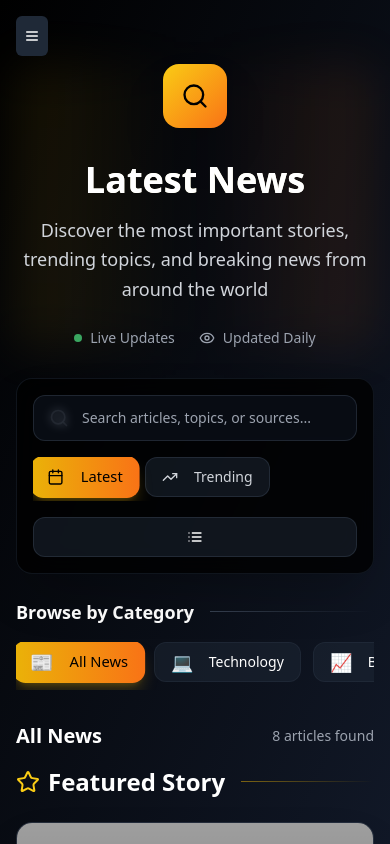
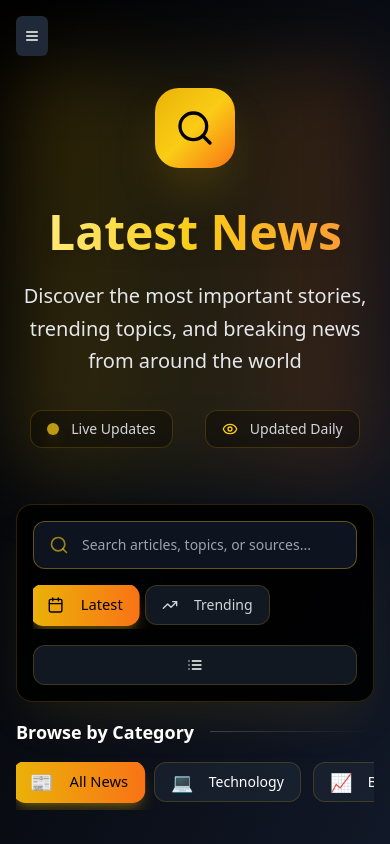
Before and after one commit to DSuper03/zynvo, a Next.js app: page /news in a window 390 px wide. Built offline with nearby package versions, Linux system fonts and the light colour scheme; grey boxes are pictures that could not be loaded.

Commit message:
update: updted the theme in the new app to match the aop theme

```diff
--- a/src/app/news/page.tsx
+++ b/src/app/news/page.tsx
@@ -1,4 +1,11 @@
-/* eslint-disable @typescript-eslint/no-explicit-any */
+/**
+
+ @author SwarnenduG07,
+ @description: The main page the /new route hjer we are shing all the ads in a beautiful way . now we are opatiign ion dummy data and we are using the constants/news.ts file to get the data and the categories and the styles for the news page
+ @todo Need to creatye agentic backend for the new app for  where we will fetch the news and the categories
+ */
+
+
 'use client';
 
 import React, { useState, useEffect } from 'react';
@@ -9,26 +16,22 @@ import Image from "next/legacy/image";
 import Link from 'next/link';
 
 import { NewsArticle, NEWS_CATEGORIES, CATEGORY_STYLES, MOCK_NEWS_DATA } from '@/constants/news';
+import { Input } from '@/components/ui/input';
 
-/**
- * News Page Component - Displays news articles with filtering and search functionality
- */
+
 const NewsPage: React.FC = () => {
   const [activeCategory, setActiveCategory] = useState('all');
   const [searchQuery, setSearchQuery] = useState('');
-  const [sortBy, setSortBy] = useState('latest'); // 'latest', 'trending', 'popular'
+  const [sortBy, setSortBy] = useState('latest');
   const [isGridView, setIsGridView] = useState(true);
   const [newsData, setNewsData] = useState<NewsArticle[]>([]);
   const [loading, setLoading] = useState(true);
 
-  /**
-   * Load news data on component mount
-   */
   useEffect(() => {
-    // Simulate API call
+
     const loadNews = async () => {
       setLoading(true);
-      // Simulate network delay
+
       setTimeout(() => {
         setNewsData(MOCK_NEWS_DATA);
         setLoading(false);
@@ -38,9 +41,7 @@ const NewsPage: React.FC = () => {
     loadNews();
   }, []);
 
-  /**
-   * Filter news articles based on search query and category
-   */
+
   const filteredNews = newsData.filter(article => {
     const matchesSearch = article.title.toLowerCase().includes(searchQuery.toLowerCase()) ||
                          article.description.toLowerCase().includes(searchQuery.toLowerCase());
@@ -48,24 +49,19 @@ const NewsPage: React.FC = () => {
     return matchesSearch && matchesCategory;
   });
 
-  /**
-   * Sort filtered news based on selected sorting criteria
-   */
+
   const sortedNews = [...filteredNews].sort((a, b) => {
     switch (sortBy) {
       case 'latest':
         return new Date(b.publishedAt).getTime() - new Date(a.publishedAt).getTime();
       case 'trending':
-        // In a real app, this would sort by engagement metrics
         return (b.readTime || 0) - (a.readTime || 0);
       default:
         return 0;
     }
   });
 
-  /**
-   * Format date for display
-   */
+
   const formatDate = (dateString: string): string => {
     const date = new Date(dateString);
     const now = new Date();
@@ -90,44 +86,43 @@ const NewsPage: React.FC = () => {
 
   return (
     <div className="w-full">
-      <div className=" relative">
-        <div className="absolute inset-0 bg-gradient-to-r from-yellow-500/10 via-transparent to-orange-500/10 rounded-2xl blur-xl"></div>
-        <div className="relative z-10 text-center ">
-          <div className="inline-block mb-4">
-            <div className="flex items-center justify-center size-16 md:size-20 bg-gradient-to-br from-yellow-400 to-orange-500 rounded-2xl shadow-2xl mb-4 mx-auto bg-yellow-600">
-              <Search className="size-7 md:size-10 text-black" />
+              <div className="mb-8 relative">
+        <div className="absolute inset-0 bg-gradient-to-r from-yellow-500/20 via-yellow-400/10 to-orange-500/20 rounded-3xl blur-2xl"></div>
+        <div className="relative z-10 text-center py-6 md:py-10">
+          <div className="inline-block mb-6">
+            <div className="flex items-center justify-center w-20 h-20 md:w-24 md:h-24 bg-gradient-to-br from-yellow-500 via-yellow-400 to-orange-500 rounded-3xl shadow-2xl shadow-yellow-500/25 mb-4 mx-auto animate-pulse-glow">
+              <Search className="w-10 h-10 md:w-12 md:h-12 text-black" />
             </div>
           </div>
-          <h1 className="text-4xl md:text-6xl font-bold bg-gradient-to-r from-white via-yellow-100 to-white bg-clip-text text-transparent mb-4 text-white">
+          <h1 className="text-5xl md:text-7xl font-bold bg-gradient-to-r from-yellow-200 via-yellow-400 to-orange-400 bg-clip-text text-transparent mb-6 drop-shadow-lg">
             Latest News
           </h1>
-          <p className="text-gray-300 text-lg md:text-xl max-w-2xl mx-auto leading-relaxed">
+          <p className="text-gray-200 text-xl md:text-2xl max-w-3xl mx-auto leading-relaxed mb-8">
             Discover the most important stories, trending topics, and breaking news from around the world
           </p>
-          <div className="flex items-center justify-center gap-6 mt-6 text-sm text-gray-400 mb-[30px]">
-            <div className="flex items-center gap-2">
-              <div className="w-2 h-2 bg-green-400 rounded-full animate-pulse"></div>
-              <span>Live Updates</span>
+          <div className="flex items-center justify-center gap-8 text-sm text-gray-300">
+            <div className="flex items-center gap-3 bg-black/30 px-4 py-2 rounded-xl backdrop-blur-sm border border-yellow-500/20">
+              <div className="size-3 bg-yellow-400 rounded-full animate-pulse shadow-lg shadow-yellow-400/50"></div>
+              <span className="font-medium">Live Updates</span>
             </div>
-            <div className="flex items-center gap-2">
-              <Eye className="w-4 h-4" />
-              <span>Updated Daily</span>
+            <div className="flex items-center gap-3 bg-black/30 px-4 py-2 rounded-xl backdrop-blur-sm border border-yellow-500/20">
+              <Eye className="size-4 text-yellow-400" />
+              <span className="font-medium">Updated Daily</span>
             </div>
           </div>
         </div>
       </div>
 
-      {/* Enhanced Search and Filter Bar */}
-      <div className="sticky top-0 z-20 backdrop-blur-lg bg-black/80 border border-gray-800/50 rounded-2xl p-4 md:p-6 mb-6 shadow-2xl">
+      <div className="sticky top-0 z-20 backdrop-blur-lg bg-black/90 border border-yellow-500/20 rounded-2xl p-4 md:p-6 mb-4 shadow-2xl shadow-yellow-500/10">
         <div className="flex flex-col space-y-4 md:space-y-0 md:flex-row md:gap-6 md:items-center">
-          {/* Advanced Search Input */}
+
           <div className="relative flex-grow group">
-            <div className="absolute inset-y-0 left-0 pl-4 flex items-center pointer-events-none">
-              <Search size={20} className="text-gray-400 group-focus-within:text-yellow-400 transition-colors" />
+            <div className="absolute inset-y-0 left-0 pl-4 flex items-center pointer-events-none z-10">
+              <Search size={20} className="text-yellow-400/60 group-focus-within:text-yellow-400 transition-colors" />
             </div>
-            <input
+            <Input
               type="text"
-              className="bg-gray-900/50 border border-gray-700/50 text-white w-full py-3 pl-12 pr-4 rounded-xl text-sm md:text-base focus:outline-none focus:ring-2 focus:ring-yellow-400/50 focus:border-yellow-400/50 transition-all duration-300 backdrop-blur-sm"
+              className="h-12 bg-gray-900/80 border-yellow-500/40 text-white w-full pl-12 pr-4 rounded-xl text-sm md:text-base focus-visible:ring-2 focus-visible:ring-yellow-400/50 focus-visible:border-yellow-400 transition-all duration-300 backdrop-blur-sm placeholder:text-gray-400 hover:border-yellow-500/60 hover:bg-gray-900/90"
               placeholder="Search articles, topics, or sources..."
               value={searchQuery}
               onChange={(e) => setSearchQuery(e.target.value)}
@@ -135,14 +130,13 @@ const NewsPage: React.FC = () => {
             <div className="absolute inset-0 rounded-xl bg-gradient-to-r from-yellow-500/5 to-orange-500/5 opacity-0 group-focus-within:opacity-100 transition-opacity pointer-events-none"></div>
           </div>
 
-          {/* Enhanced Sort Buttons */}
           <div className="flex space-x-2 overflow-x-auto pb-1 md:pb-0 scrollbar-hide">
             <Button
               onClick={() => setSortBy('latest')}
               className={`flex items-center px-4 md:px-6 py-3 rounded-xl text-sm font-medium whitespace-nowrap transition-all duration-300 ${
                 sortBy === 'latest'
-                  ? 'bg-gradient-to-r from-yellow-500 to-orange-500 text-black shadow-lg shadow-yellow-500/25 scale-105'
-                  : 'bg-gray-800/50 text-gray-300 hover:bg-gray-700/50 hover:text-white border border-gray-700/50'
+                  ? 'bg-gradient-to-r from-yellow-500 to-orange-500 text-black shadow-lg shadow-yellow-500/30 scale-105 border-none'
+                  : 'bg-gray-800/60 text-gray-300 hover:bg-yellow-500/10 hover:text-yellow-100 border border-yellow-500/20 hover:border-yellow-500/40'
               }`}
             >
               <Calendar size={16} className="mr-2" />
@@ -153,8 +147,8 @@ const NewsPage: React.FC = () => {
               onClick={() => setSortBy('trending')}
               className={`flex items-center px-4 md:px-6 py-3 rounded-xl text-sm font-medium whitespace-nowrap transition-all duration-300 ${
                 sortBy === 'trending'
-                  ? 'bg-gradient-to-r from-yellow-500 to-orange-500 text-black shadow-lg shadow-yellow-500/25 scale-105'
-                  : 'bg-gray-800/50 text-gray-300 hover:bg-gray-700/50 hover:text-white border border-gray-700/50'
+                  ? 'bg-gradient-to-r from-yellow-500 to-orange-500 text-black shadow-lg shadow-yellow-500/30 scale-105 border-none'
+                  : 'bg-gray-800/60 text-gray-300 hover:bg-yellow-500/10 hover:text-yellow-100 border border-yellow-500/20 hover:border-yellow-500/40'
               }`}
             >
               <TrendingUp size={16} className="mr-2" />
@@ -162,10 +156,10 @@ const NewsPage: React.FC = () => {
             </Button>
           </div>
 
-          {/* Enhanced View Toggle */}
+
           <Button
             onClick={() => setIsGridView(!isGridView)}
-            className="bg-gray-800/50 border border-gray-700/50 text-white p-3 rounded-xl hover:bg-gray-700/50 transition-all duration-300 flex items-center justify-center group"
+            className="bg-gray-800/60 border border-yellow-500/20 text-white p-3 rounded-xl hover:bg-yellow-500/10 hover:border-yellow-500/40 transition-all duration-300 flex items-center justify-center group"
             title={isGridView ? 'Switch to List View' : 'Switch to Grid View'}
           >
             {isGridView ? (
@@ -177,7 +171,7 @@ const NewsPage: React.FC = () => {
         </div>
       </div>
 
-      {/* Enhanced Categories */}
+
       <div className="mb-8">
         <div className="flex items-center gap-4 mb-4">
           <h3 className="text-lg font-semibold text-white">Browse by Category</h3>
@@ -191,8 +185,8 @@ const NewsPage: React.FC = () => {
                 onClick={() => setActiveCategory(category.id)}
                 className={`whitespace-nowrap px-4 md:px-6 py-3 rounded-xl text-sm font-medium transition-all duration-300 group ${
                   activeCategory === category.id
-                    ? 'bg-gradient-to-r from-yellow-500 to-orange-500 text-black shadow-lg shadow-yellow-500/25 scale-105'
-                    : 'bg-gray-800/50 text-white hover:bg-gray-700/50 border border-gray-700/30 hover:border-yellow-500/30 hover:shadow-lg hover:shadow-yellow-500/10'
+                    ? 'bg-gradient-to-r from-yellow-500 to-orange-500 text-black shadow-lg shadow-yellow-500/30 scale-105 border-none'
+                    : 'bg-gray-800/60 text-white hover:bg-yellow-500/10 border border-yellow-500/20 hover:border-yellow-500/40 hover:shadow-lg hover:shadow-yellow-500/20'
                 }`}
               >
                 <span className="text-lg mr-2 group-hover:scale-110 transition-transform inline-block">{category.icon}</span>
@@ -203,7 +197,7 @@ const NewsPage: React.FC = () => {
         </div>
       </div>
 
-      {/* News Grid/List */}
+
       <div className="w-full">
         <div className="flex justify-between items-center mb-4 md:mb-6">
           <h2 className="text-xl md:text-2xl font-bold text-white">
@@ -217,16 +211,14 @@ const NewsPage: React.FC = () => {
         </div>
 
         {loading ? (
-          // Enhanced Loading skeletons
           <div className="space-y-8">
-            {/* Featured Article Skeleton */}
             <div className="relative group">
-              <div className="bg-gradient-to-br from-gray-800/50 to-gray-900/50 backdrop-blur-sm rounded-2xl overflow-hidden border border-gray-700/50 shadow-2xl">
+              <div className="bg-gradient-to-br from-gray-800/60 to-gray-900/60 backdrop-blur-sm rounded-2xl overflow-hidden border border-yellow-500/20 hover:border-yellow-500/40 shadow-2xl">
                 <div className="relative h-80 md:h-96">
                   <Skeleton className="h-full w-full" />
                   <div className="absolute inset-0 bg-gradient-to-t from-black/80 via-transparent to-transparent"></div>
                   <div className="absolute bottom-6 left-6 right-6">
-                    <Skeleton className="h-8 w-3/4 mb-3" />
+                      <Skeleton className="h-8 w-3/4 mb-3" />
                     <Skeleton className="h-4 w-full mb-2" />
                     <Skeleton className="h-4 w-2/3" />
                   </div>
@@ -234,13 +226,13 @@ const NewsPage: React.FC = () => {
               </div>
             </div>
 
-            {/* Regular Articles Skeleton */}
+
             <div className={isGridView
               ? "grid grid-cols-1 md:grid-cols-2 lg:grid-cols-3 gap-6 md:gap-8"
               : "space-y-6"
             }>
               {[...Array(6)].map((_, index) => (
-                <div key={index} className="bg-gradient-to-br from-gray-800/50 to-gray-900/50 backdrop-blur-sm rounded-2xl overflow-hidden border border-gray-700/50 shadow-xl">
+                <div key={index} className="bg-gradient-to-br from-gray-800/60 to-gray-900/60 backdrop-blur-sm rounded-2xl overflow-hidden border border-yellow-500/20 hover:border-yellow-500/40 shadow-xl">
                   <Skeleton className="h-48 md:h-56 w-full" />
                   <div className="p-6 space-y-4">
                     <div className="flex justify-between items-center">
@@ -261,7 +253,7 @@ const NewsPage: React.FC = () => {
           </div>
         ) : sortedNews.length > 0 ? (
           <div className="space-y-8">
-            {/* Featured Article */}
+
             {sortedNews.length > 0 && (
               <div className="mb-12">
                 <div className="flex items-center gap-4 mb-6">
@@ -273,7 +265,7 @@ const NewsPage: React.FC = () => {
                 </div>
                 <article className="relative group cursor-pointer">
                   <Link href={sortedNews[0].url}>
-                    <div className="bg-gradient-to-br from-gray-800/50 to-gray-900/50 backdrop-blur-sm rounded-2xl overflow-hidden border border-gray-700/50 hover:border-yellow-500/30 transition-all duration-500 shadow-2xl group-hover:shadow-yellow-500/10">
+                    <div className="bg-gradient-to-br from-gray-800/60 to-gray-900/60 backdrop-blur-sm rounded-2xl overflow-hidden border border-yellow-500/20 hover:border-yellow-500/40 hover:border-yellow-500/30 transition-all duration-500 shadow-2xl group-hover:shadow-yellow-500/10">
                       <div className="relative h-80 md:h-96 overflow-hidden">
                         <div className="absolute inset-0 bg-gradient-to-t from-black/80 via-black/20 to-transparent z-10"></div>
                         <Image
@@ -332,7 +324,7 @@ const NewsPage: React.FC = () => {
             )}
 
             {isGridView ? (
-              // Enhanced Grid View
+
               <div>
                 <div className="flex items-center gap-4 mb-6">
                   <h3 className="text-xl font-semibold text-white">More Stories</h3>
@@ -342,7 +334,7 @@ const NewsPage: React.FC = () => {
                   {sortedNews.slice(1).map((article) => (
                     <article
                       key={article.id}
-                      className="bg-gradient-to-br from-gray-800/50 to-gray-900/50 backdrop-blur-sm rounded-2xl overflow-hidden border border-gray-700/50 hover:border-yellow-500/30 transition-all duration-500 group flex flex-col shadow-xl hover:shadow-2xl hover:shadow-yellow-500/10 hover:-translate-y-1"
+                      className="bg-gradient-to-br from-gray-800/60 to-gray-900/60 backdrop-blur-sm rounded-2xl overflow-hidden border border-yellow-500/20 hover:border-yellow-500/40 hover:border-yellow-500/30 transition-all duration-500 group flex flex-col shadow-xl hover:shadow-2xl hover:shadow-yellow-500/10 hover:-translate-y-1"
                     >
                       <Link href={article.url} className="flex-1">
                         <div className="h-48 md:h-56 overflow-hidden relative">
@@ -386,7 +378,7 @@ const NewsPage: React.FC = () => {
                                   e.preventDefault();
                                   e.stopPropagation();
                                 }}
-                                className="bg-gray-700/50 hover:bg-gray-600/50 text-gray-300 hover:text-white p-1.5 rounded-lg transition-all"
+                                className="bg-gray-700/60 hover:bg-yellow-500/20 text-gray-300 hover:text-yellow-100 p-1.5 rounded-lg transition-all"
                               >
                                 <Bookmark size={14} />
                               </Button>
@@ -395,7 +387,7 @@ const NewsPage: React.FC = () => {
                                   e.preventDefault();
                                   e.stopPropagation();
                                 }}
-                                className="bg-gray-700/50 hover:bg-gray-600/50 text-gray-300 hover:text-white p-1.5 rounded-lg transition-all"
+                                className="bg-gray-700/60 hover:bg-yellow-500/20 text-gray-300 hover:text-yellow-100 p-1.5 rounded-lg transition-all"
                               >
                                 <Share2 size={14} />
                               </Button>
@@ -421,7 +413,7 @@ const NewsPage: React.FC = () => {
                 </div>
               </div>
             ) : (
-              // Enhanced List View
+
               <div>
                 <div className="flex items-center gap-4 mb-6">
                   <h3 className="text-xl font-semibold text-white">All Stories</h3>
@@ -431,7 +423,7 @@ const NewsPage: React.FC = () => {
                   {sortedNews.map((article, index) => (
                     <article
                       key={article.id}
-                      className="bg-gradient-to-r from-gray-800/50 to-gray-900/50 backdrop-blur-sm rounded-2xl overflow-hidden border border-gray-700/50 hover:border-yellow-500/30 transition-all duration-500 group shadow-xl hover:shadow-2xl hover:shadow-yellow-500/10"
+                      className="bg-gradient-to-r from-gray-800/50 to-gray-900/50 backdrop-blur-sm rounded-2xl overflow-hidden border border-yellow-500/20 hover:border-yellow-500/40 hover:border-yellow-500/30 transition-all duration-500 group shadow-xl hover:shadow-2xl hover:shadow-yellow-500/10"
                     >
                       <Link href={article.url} className="flex flex-col md:flex-row">
                         <div className="w-full md:w-64 lg:w-80 h-48 md:h-40 overflow-hidden relative flex-shrink-0">
@@ -486,7 +478,7 @@ const NewsPage: React.FC = () => {
                                   e.preventDefault();
                                   e.stopPropagation();
                                 }}
-                                className="bg-gray-700/50 hover:bg-gray-600/50 text-gray-300 hover:text-white p-2 rounded-lg transition-all"
+                                className="bg-gray-700/60 hover:bg-yellow-500/20 text-gray-300 hover:text-yellow-100 p-2 rounded-lg transition-all"
                               >
                                 <Bookmark size={16} />
                               </Button>
@@ -495,7 +487,7 @@ const NewsPage: React.FC = () => {
                                   e.preventDefault();
                                   e.stopPropagation();
                                 }}
-                                className="bg-gray-700/50 hover:bg-gray-600/50 text-gray-300 hover:text-white p-2 rounded-lg transition-all"
+                                className="bg-gray-700/60 hover:bg-yellow-500/20 text-gray-300 hover:text-yellow-100 p-2 rounded-lg transition-all"
                               >
                                 <Share2 size={16} />
                               </Button>
@@ -520,11 +512,11 @@ const NewsPage: React.FC = () => {
             )}
           </div>
         ) : (
-          // Enhanced No Results
+
           <div className="text-center py-16 md:py-24">
             <div className="relative">
               <div className="absolute inset-0 bg-gradient-to-r from-gray-800/20 via-gray-700/10 to-gray-800/20 rounded-3xl blur-2xl"></div>
-              <div className="relative bg-gradient-to-br from-gray-800/30 to-gray-900/30 backdrop-blur-sm rounded-3xl p-12 md:p-16 border border-gray-700/50">
+              <div className="relative bg-gradient-to-br from-gray-800/30 to-gray-900/30 backdrop-blur-sm rounded-3xl p-12 md:p-16 border border-yellow-500/20 hover:border-yellow-500/40">
                 <div className="w-24 h-24 bg-gradient-to-br from-gray-700 to-gray-800 rounded-2xl flex items-center justify-center mx-auto mb-6">
                   <Search className="w-12 h-12 text-gray-400" />
                 </div>
@@ -544,7 +536,7 @@ const NewsPage: React.FC = () => {
                   </Button>
                   <Button
                     onClick={() => setActiveCategory('trending')}
-                    className="bg-gray-700/50 hover:bg-gray-600/50 text-white border border-gray-600/50 hover:border-gray-500/50 px-6 py-3 rounded-xl font-semibold transition-all duration-300"
+                    className="bg-gray-700/60 hover:bg-yellow-500/20 text-white border border-gray-600/50 hover:border-gray-500/50 px-6 py-3 rounded-xl font-semibold transition-all duration-300"
                   >
                     Browse Trending
                   </Button>
--- a/src/components/Sidebar.tsx
+++ b/src/components/Sidebar.tsx
@@ -36,7 +36,7 @@ export const Sidebar: React.FC<SidebarProps> = ({ isOpen = true, onClose }) => {
     { icon: <FaUsers  size={22} />, label: 'Zyncers', href: '/zyncers' },
     { icon: <Calendar size={22} />, label: 'Events', href: '/events' },
     { icon: <Users size={22} />, label: 'Clubs', href: '/clubs' },
-    { icon: <Newspaper size={22} />, label: 'News', href: '/news' },
+    // { icon: <Newspaper size={22} />, label: 'News', href: '/news' },  @keku bhai agent banne ke ba dconnect karke uncomment kar dena🫡 good night
     { icon: <FaBahai />, label: 'AI', href: '/ai' },
     { icon: <NotebookText size={22} />, label: 'Resources', href: '/resources' },
     { icon: <Trophy size={22} />, label: 'Leaderboard', href: '/leaderboard' },
```
Also changed, not shown: next.config.mjs (+27 -7 lines), src/constants/news.ts (+24 -36 lines).
